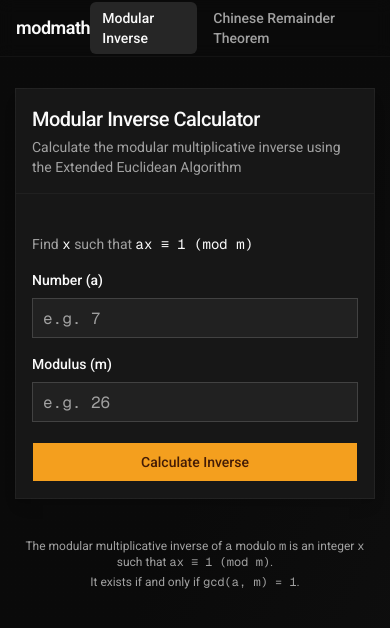
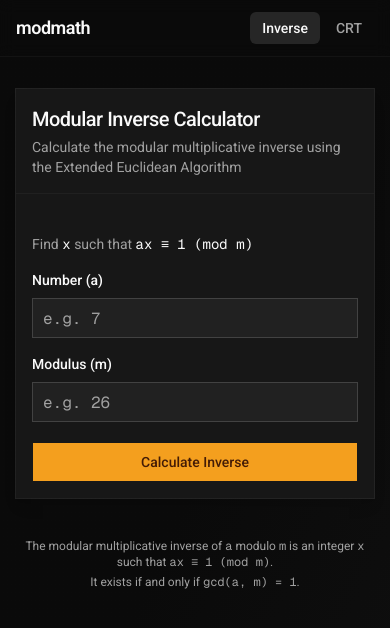
Before and after one commit to eliesgalvira/modmath, a Next.js app: page / in a window 390 px wide. Shown: the top 628 px of the page. Built offline with nearby package versions, Linux system fonts and the light colour scheme.

Commit message:
Update navbar to include short labels for navigation links

```diff
--- a/components/navbar.tsx
+++ b/components/navbar.tsx
@@ -7,8 +7,8 @@ import { cn } from "@/lib/utils";
 import { Skeleton } from "@/components/ui/skeleton";
 
 const navLinks = [
-  { href: "/", label: "Modular Inverse" },
-  { href: "/crt", label: "Chinese Remainder Theorem" },
+  { href: "/", label: "Modular Inverse", shortLabel: "Inverse" },
+  { href: "/crt", label: "Chinese Remainder Theorem", shortLabel: "CRT" },
 ];
 
 export function Navbar() {
@@ -63,7 +63,8 @@ export function Navbar() {
                 )}
               >
                 <span className={cn(isLoading && "invisible")}>
-                  {link.label}
+                  <span className="sm:hidden">{link.shortLabel}</span>
+                  <span className="hidden sm:inline">{link.label}</span>
                 </span>
                 {isLoading && (
                   <Skeleton className="absolute inset-0 rounded-sm" />
```
